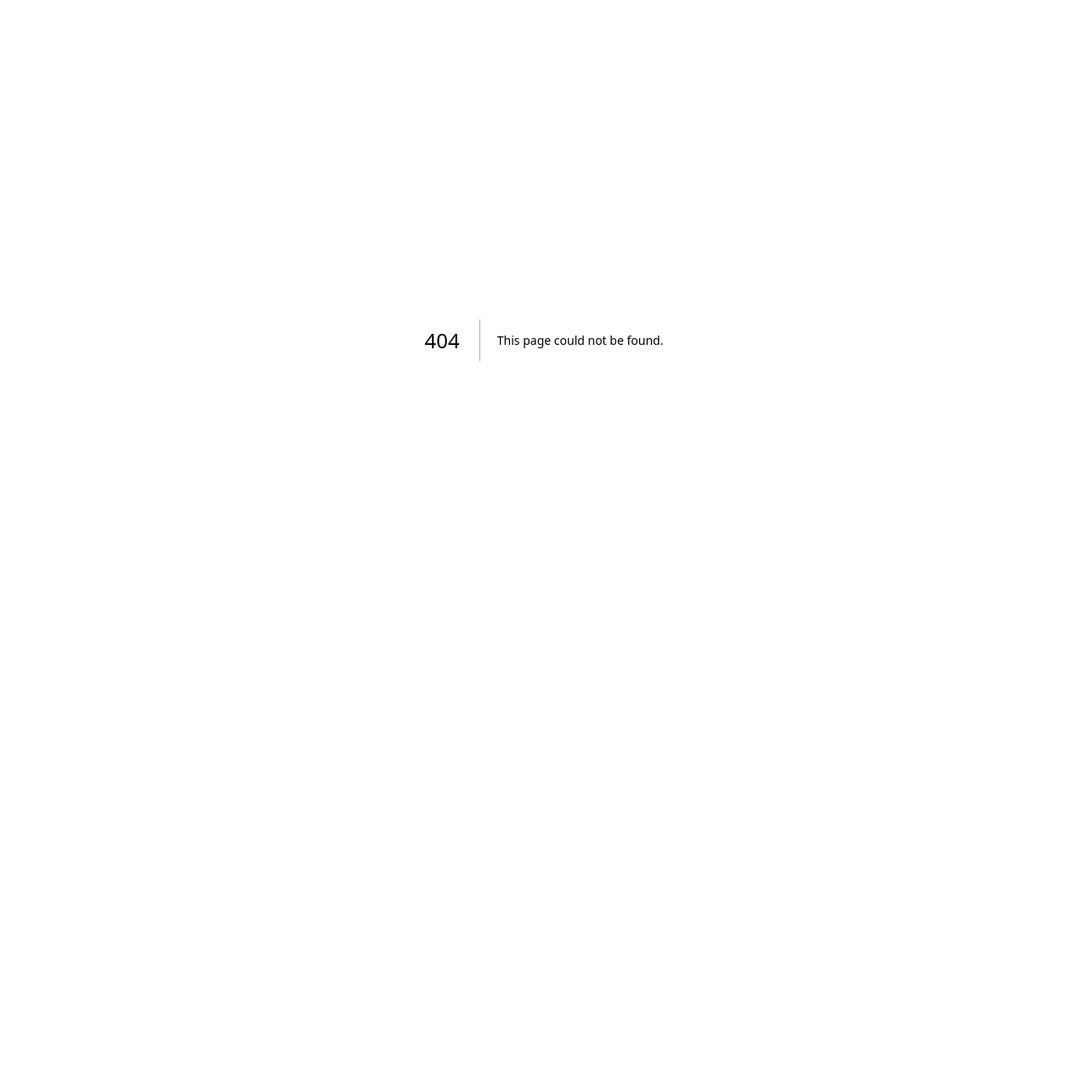
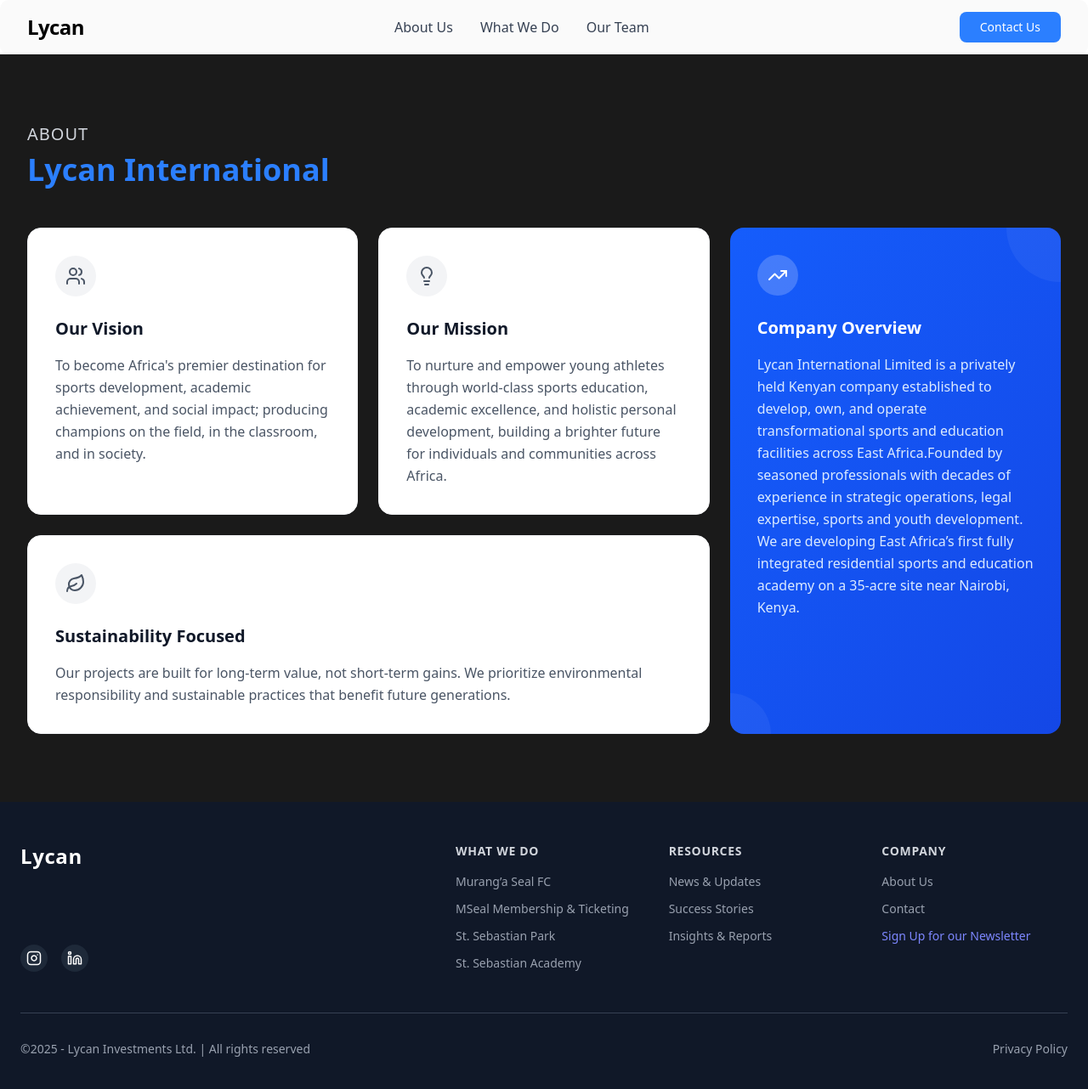
Before and after one commit to khalifahnur/lycon, a Next.js app: page /lycan-international/about in a window 1280 px wide. Before the commit this address had no page. Shown: the top 1282 px of the page at 85% size. Before the commit the page ends 800 px from the top, so only its background shows below. Built offline with nearby package versions, Linux system fonts and the light colour scheme.

Commit message:
fix:about route

```diff
--- /dev/null
+++ b/src/app/lycan-international/about/page.tsx
@@ -0,0 +1,8 @@
+import Container from '@/components/About/Container'
+import React from 'react'
+
+export default function page() {
+  return (
+    <Container />
+  )
+}
--- /dev/null
+++ b/src/components/About/Container.tsx
@@ -0,0 +1,14 @@
+import React from 'react'
+import Header from '../LandingPage/Header'
+import About from '../LandingPage/About'
+import Footer from '../LandingPage/Footer'
+
+export default function Container() {
+  return (
+    <div>
+        <Header />
+        <About />
+        <Footer />
+    </div>
+  )
+}
```
